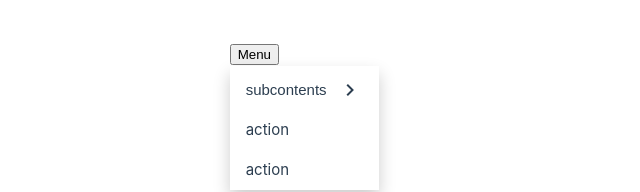
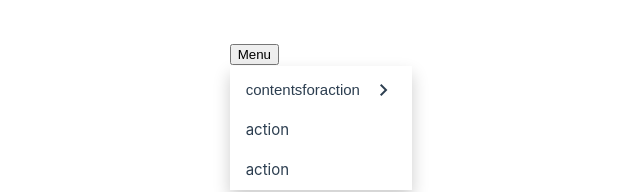
Before and after one commit to kazuhitokimura/vue-hierarchical-dropdown-menu, a Vue app: page / in a window 1280 px wide. Both pictures are taken after a click on the button "Menu". Shown: the part 346-538 px from the top of the page, without its empty margins (361-1001 px from the left). Built offline with nearby package versions, Linux system fonts and the light colour scheme.

Commit message:
Refactor dropdown menu component markup and styles

```diff
--- a/src/components/DropdownMenu.vue
+++ b/src/components/DropdownMenu.vue
@@ -50,7 +50,7 @@ onBeforeUnmount(() => {
     <ul v-if="isOpen" class="dropdown-menu">
       <li class="dropdown-navigate-trigger">
         <button @click="navigateDropdown" class="dropdown-navigate-trigger-btn">
-          subcontents
+          contentsforaction
           <span class="material-symbols-outlined"> chevron_right </span>
         </button>
       </li>
@@ -63,7 +63,7 @@ onBeforeUnmount(() => {
       <li class="dropdown-back-trigger">
         <button @click="backDropdown" class="dropdown-back-trigger-btn">
           <span class="material-symbols-outlined"> chevron_left </span></button
-        >subcontents
+        >contentsforaction
       </li>
       <li class="dropdown-sub-menu-item">hoge <button class="action-sample">action</button></li>
       <li class="dropdown-sub-menu-item">fuga <button class="action-sample">action</button></li>
@@ -144,10 +144,10 @@ onBeforeUnmount(() => {
 .dropdown-back-trigger {
   display: flex;
   flex-direction: row;
-  gap: 8px;
+  gap: 4px;
   align-items: center;
   list-style: none;
-  padding: 4px 24px 4px 8px;
+  padding: 4px 32px 4px 8px;
   font-weight: bold;
 }
 
```
